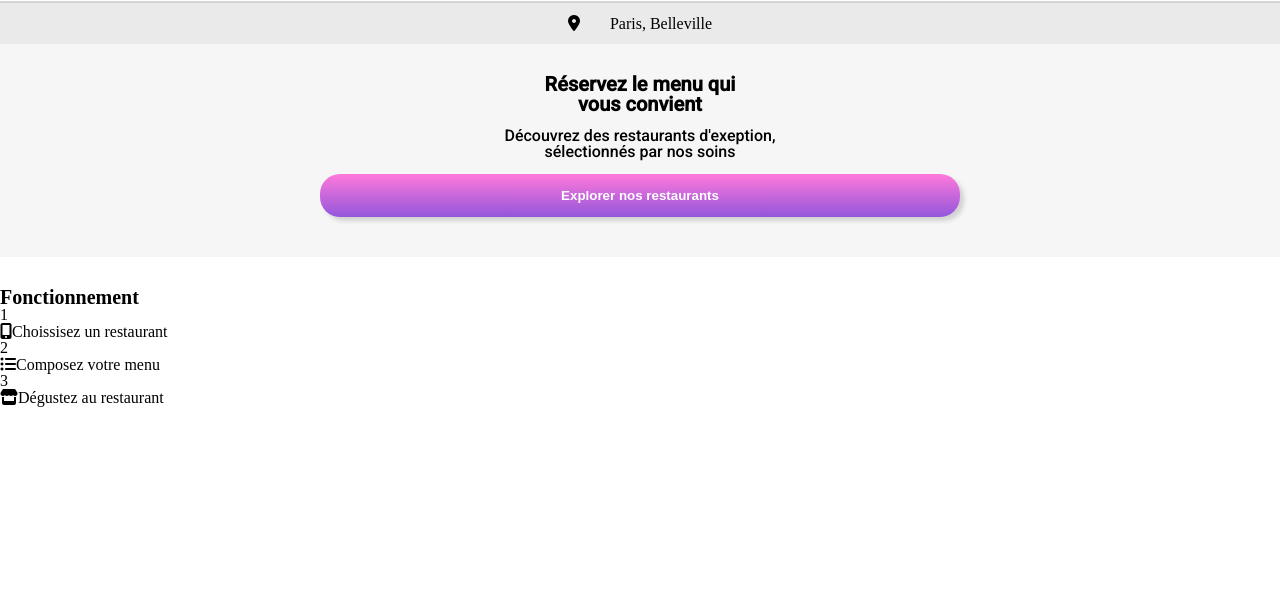
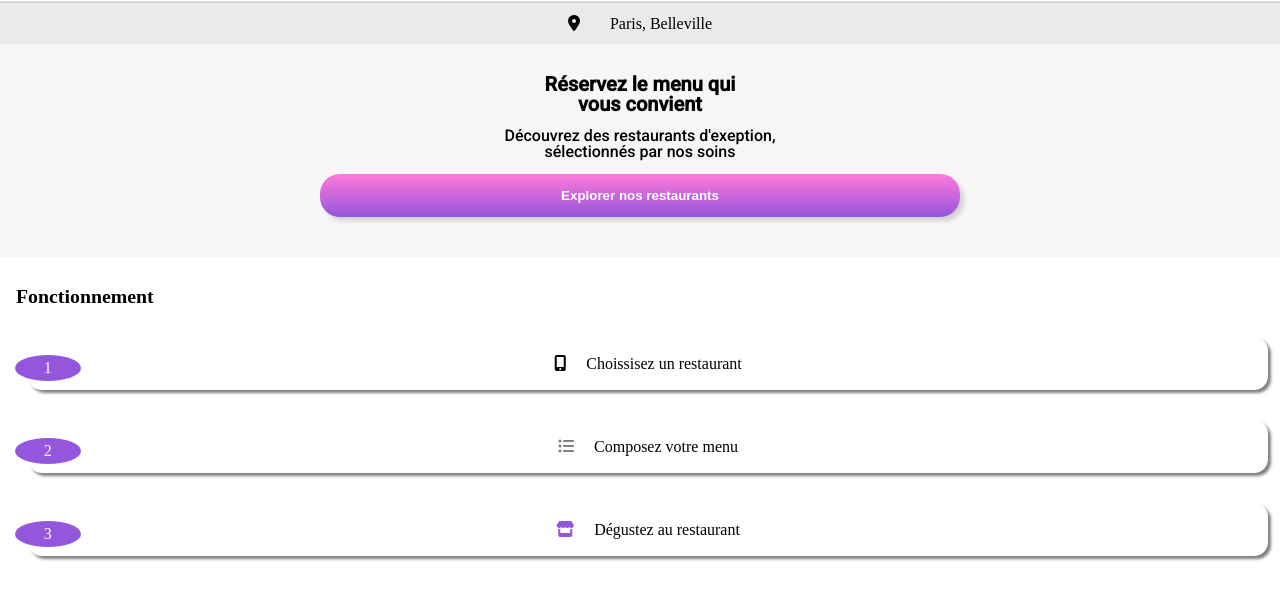
Before and after one commit to Seb2197/SebastienDaufresne_3_21122020, a website: page index.html in a window 1280 px wide. Shown: the part 131-730 px from the top of the page. Drawn offline with Linux system fonts and the light colour scheme; a web font is replaced by a local one.

Commit message:
page d'acceuil au 3/4 finis

```diff
--- a/index.html
+++ b/index.html
@@ -28,25 +28,27 @@
     <section class="choice">
         <h2 class="choice-title">Fonctionnement</h2>
         <div class="choice-btn1">
+            <div class="choice-btn3">
                 <ul>
                     <li>
-                    <div class="choice-btn2">1</div><i class="fas fa-mobile-alt"></i>Choissisez un restaurant
+                        <p class="choice-btn2">1</p><i class="fas fa-mobile-alt"></i>Choissisez un restaurant
                     </li>
                 </ul>
             </div>
-        <div class="choice-btn1">
+            <div class="choice-btn4">
                 <ul>
                     <li>
-                    <div class="choice-btn2">2</div><i class="fas fa-list-ul"></i>Composez votre menu
+                        <p class="choice-btn2">2</p><i class="fas fa-list-ul"></i>Composez votre menu
                     </li>
                 </ul>
             </div>
-        <div class="choice-btn1">
+            <div class="choice-btn5">
                 <ul>
                     <li>
-                    <div class="choice-btn2">3</div><i class="fas fa-store"></i></i>Dégustez au restaurant
+                        <p class="choice-btn2">3</p><i class="fas fa-store"></i></i>Dégustez au restaurant
                     </li>
                 </ul>
+            </div>
         </div>
     </section>
     <!-- <section class="restaurant">
--- a/scss/Pages/_acceuil.scss
+++ b/scss/Pages/_acceuil.scss
@@ -32,8 +32,64 @@ body{
     font-weight: bold;
   }
 }
-.choice-title{
+.choice{
+  margin-left: 16px;
+
+  &-title{
     margin-top: 30px;
     font-weight: bold;
     font-size: 1.24em;
+  }
+
+  &-btn1{
+    text-align: center;
+    position: relative;
+  }
+
+  &-btn3 li{
+    padding: 18px 40px;
+    background-color: #fff;
+    margin: 30px 12px;
+    border-radius: 14px;
+    box-shadow: 3px 3px 3px grey;
+  }
+
+  &-btn4 li{
+    padding: 18px 40px;
+    background-color: #fff;
+    margin: 30px 12px;
+    border-radius: 14px;
+    box-shadow: 3px 3px 3px grey;
+  }
+
+  &-btn5 li{
+    padding: 18px 40px;
+    background-color: #fff;
+    margin: 30px 12px;
+    border-radius: 14px;
+    box-shadow: 3px 3px 3px grey;
+  }
+
+  &-btn2{
+    position: absolute;
+    left: -1px;
+    border-radius: 50%;
+    background-color: $cd-primary;
+    padding: 5px;
+    height: 16px;
+    width: 4.4%;
+    color: #fff;
+  }
 }
+
+.fa-mobile-alt{
+  margin-right: $cd-margin;
+}
+.fa-list-ul{
+  color: grey;
+  margin-right: 20px;
+}
+.fa-store{
+  margin-right: $cd-margin;
+  color: $cd-primary;
+}
--- a/scss/utils/_variable.scss
+++ b/scss/utils/_variable.scss
@@ -1,3 +1,4 @@
 $cd-primary: #9356DC;
 $cd-secondaire: #FF79DA;
 $cd-tertiaire: #99E2D0;
+$cd-margin: 20px;
```
Also changed, not shown: css/main.css, 1 other file. Lines whose indentation alone changed are shown as unchanged.
